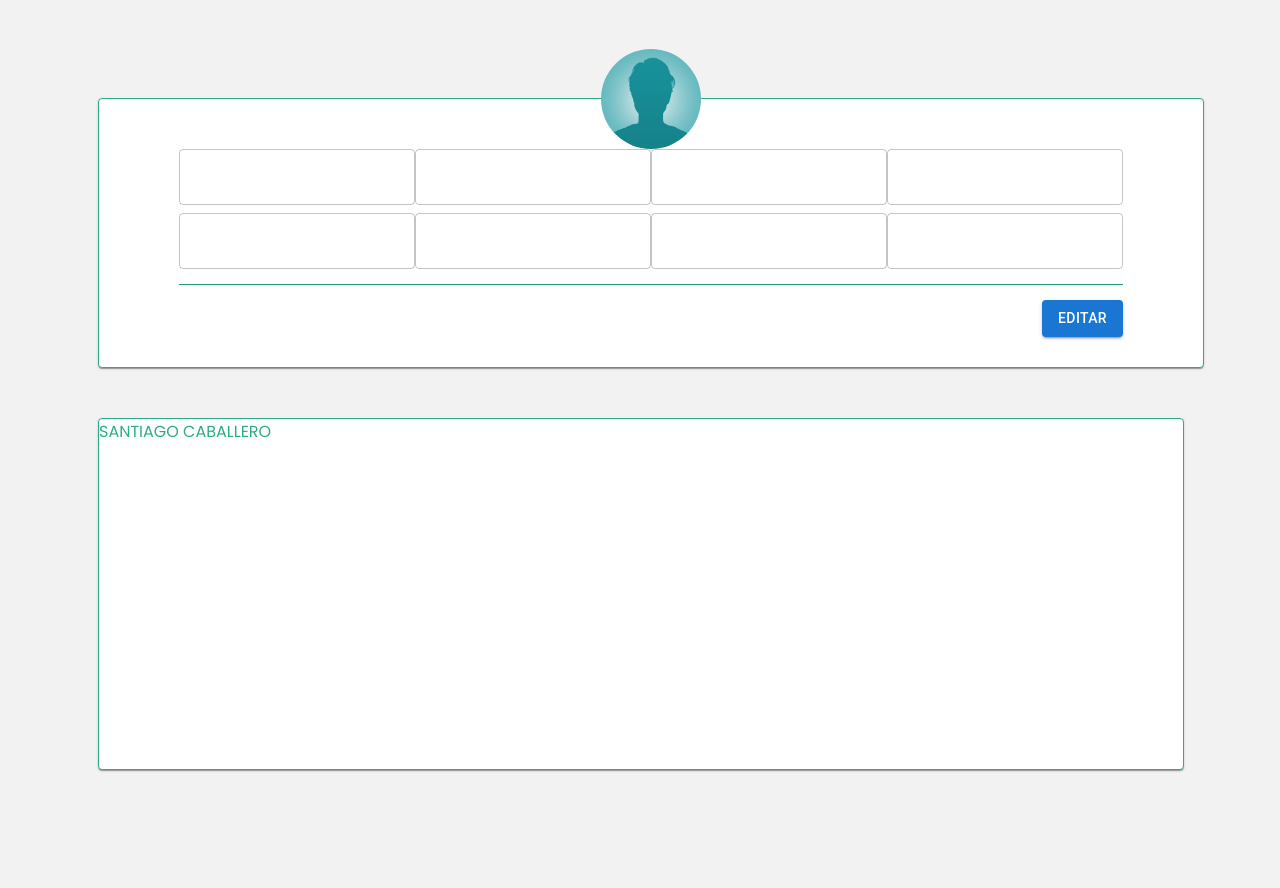
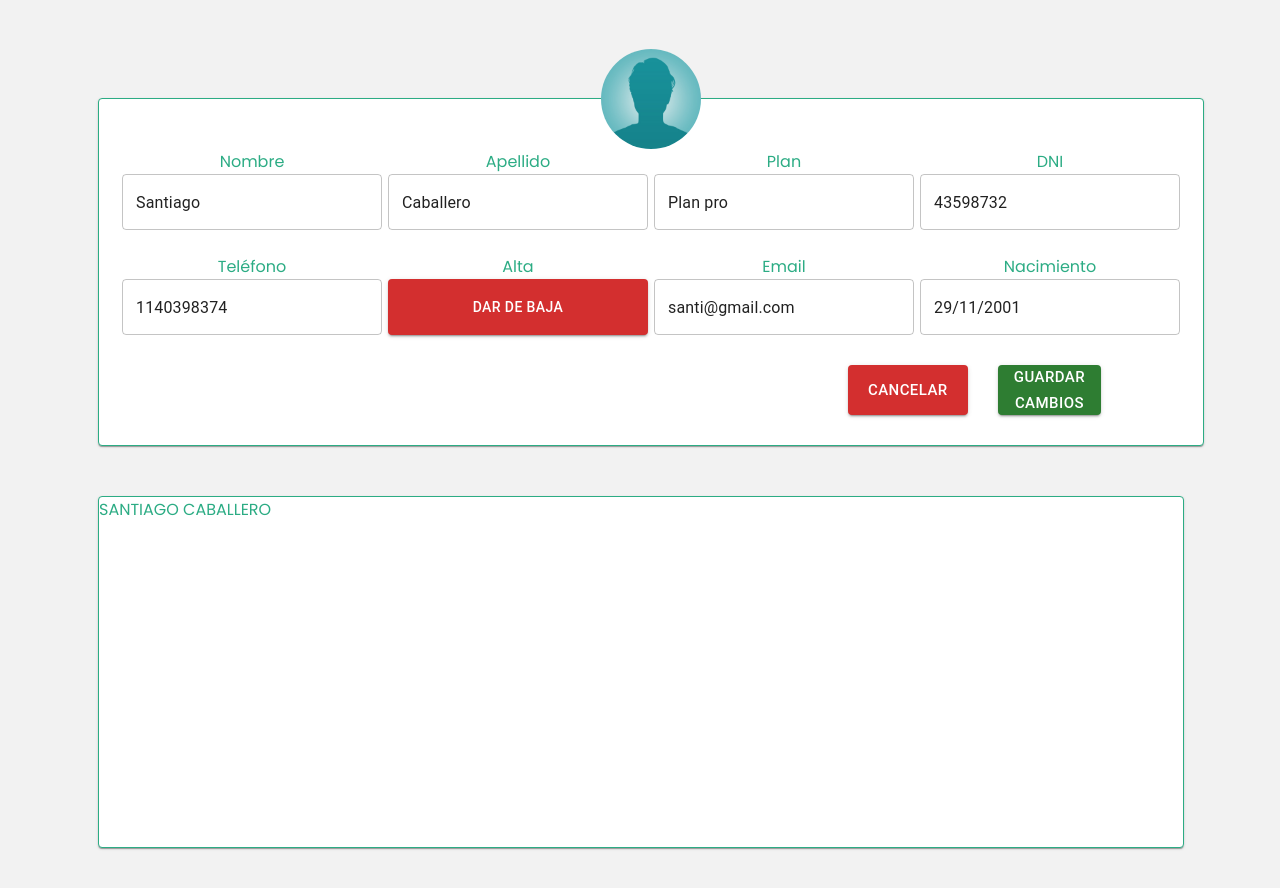
Before and after one commit to SaanCaba/muvinai-test, a React (Vite) app: page / in a window 1280 px wide. Both pictures are taken after a click on the button "EDITAR". Shown: the top 888 px of the page. Built offline with nearby package versions, Linux system fonts and the light colour scheme.

Commit message:
editable form

```diff
--- /dev/null
+++ b/src/components/GridItemForm/index.tsx
@@ -0,0 +1,24 @@
+import { Box, Grid } from "@mui/material";
+import React from "react";
+
+interface Props {
+  children: React.ReactNode;
+}
+
+function GridItem({ children }: Props) {
+  return (
+    <Grid item xs={3}>
+      <Box
+        sx={{
+          display: "flex",
+          alignItems: "center",
+          flexDirection: "column",
+        }}
+      >
+        {children}
+      </Box>
+    </Grid>
+  );
+}
+
+export default GridItem;
--- /dev/null
+++ b/src/components/Helpers/Label/index.tsx
@@ -0,0 +1,11 @@
+import React from "react";
+
+interface Props {
+  name: string;
+}
+
+function Label({ name }: Props) {
+  return <label>{name}</label>;
+}
+
+export default Label;
--- /dev/null
+++ b/src/components/HighButton/index.tsx
@@ -0,0 +1,51 @@
+import { Button } from "@mui/material";
+import React from "react";
+import { PersonalData } from "../../models/personalData";
+
+interface Props {
+  high: boolean;
+  setData: (data: PersonalData) => void;
+  data: PersonalData;
+}
+
+function HighButton({ high, setData, data }: Props) {
+  return high ? (
+    <Button
+      sx={{
+        width: "260px",
+        height: "56px",
+      }}
+      fullWidth
+      color="error"
+      variant="contained"
+      onClick={() =>
+        setData({
+          ...data,
+          high: false,
+        })
+      }
+    >
+      Dar de baja
+    </Button>
+  ) : (
+    <Button
+      sx={{
+        width: "260px",
+        height: "56px",
+      }}
+      fullWidth
+      color="success"
+      variant="contained"
+      onClick={() =>
+        setData({
+          ...data,
+          high: true,
+        })
+      }
+    >
+      Dar de alta
+    </Button>
+  );
+}
+
+export default HighButton;
--- a/src/components/PersonalDataForm/index.tsx
+++ b/src/components/PersonalDataForm/index.tsx
@@ -1,22 +1,158 @@
-import { Box, Grid, TextField } from '@mui/material'
+import { Box, Grid, TextField, MenuItem, Button } from "@mui/material";
+import { PersonalData } from "../../models/personalData";
+import { useMemo, useState } from "react";
+import GridItem from "../GridItemForm";
+import Label from "../Helpers/Label";
+import HighButton from "../HighButton";
 
-function PersonalDataForm() {
-  return (
-    <Box  component="form">
-        <Grid container rowSpacing={1} >
-            {Array.from(Array(8)).map((_, index) => (
-                <Grid item xs={3} key={index} >
-                    <Box sx={{
-                        display:"flex",
-                        justifyContent:"center",
-                }}>
-                        <TextField />
-                    </Box>
-                </Grid>
-            ))}
-        </Grid>
-    </Box>
-  )
+interface Props {
+  data: PersonalData;
+  handleEdit: (e: React.FormEvent, dataForm: PersonalData) => void;
 }
 
-export default PersonalDataForm
+function PersonalDataForm({ data, handleEdit }: Props) {
+  const [dataForm, setDataForm] = useState(data);
+  const handleChange = (
+    e: React.ChangeEvent<HTMLInputElement | HTMLTextAreaElement>,
+    keyValue: string
+  ) => {
+    setDataForm({
+      ...dataForm,
+      [keyValue]: e.target.value,
+    });
+  };
+
+  return (
+    <Box
+      component="form"
+      sx={{
+        display: "grid",
+        gap: "30px",
+      }}
+      onSubmit={(e) => handleEdit(e, dataForm)}
+    >
+      <Grid container rowSpacing={3} columnSpacing={15}>
+        <GridItem>
+          <Label name="Nombre" />
+          <TextField
+            sx={{
+              width: "260px",
+            }}
+            name="firstName"
+            onChange={(e) => handleChange(e, "firstName")}
+            value={dataForm.firstName}
+          />
+        </GridItem>
+        <GridItem>
+          <Label name="Apellido" />
+          <TextField
+            sx={{
+              width: "260px",
+            }}
+            name="lastName"
+            value={dataForm.lastName}
+            onChange={(e) => handleChange(e, "lastName")}
+          />
+        </GridItem>
+        <GridItem>
+          <Label name="Plan" />
+          <TextField
+            sx={{
+              width: "260px",
+            }}
+            name="activePlan"
+            value={dataForm.activePlan}
+            onChange={(e) => handleChange(e, "activePlan")}
+          />
+        </GridItem>
+        <GridItem>
+          <Label name="DNI" />
+          <TextField
+            sx={{
+              width: "260px",
+            }}
+            name="dni"
+            value={dataForm.dni}
+            onChange={(e) => handleChange(e, "dni")}
+          />
+        </GridItem>
+        <GridItem>
+          <Label name="Teléfono" />
+          <TextField
+            sx={{
+              width: "260px",
+            }}
+            name="phoneNumber"
+            value={dataForm.phoneNumber}
+            onChange={(e) => handleChange(e, "phoneNumber")}
+          />
+        </GridItem>
+        <GridItem>
+          <Label name="Alta" />
+          <HighButton
+            data={dataForm}
+            setData={setDataForm}
+            high={dataForm.high}
+          />
+        </GridItem>
+        <GridItem>
+          <Label name="Email" />
+          <TextField
+            sx={{
+              width: "260px",
+            }}
+            name="mail"
+            value={dataForm.mail}
+            onChange={(e) => handleChange(e, "mail")}
+          />
+        </GridItem>
+        <GridItem>
+          <Label name="Nacimiento" />
+          <TextField
+            sx={{
+              width: "260px",
+            }}
+            name="birth"
+            value={dataForm.birth}
+            onChange={(e) => handleChange(e, "birth")}
+          />
+        </GridItem>
+      </Grid>
+      <Box
+        sx={{
+          display: "flex",
+          justifyContent: "end",
+          paddingRight: "22px",
+          gap: "30px",
+        }}
+      >
+        <Button
+          type="submit"
+          sx={{
+            height: "50px",
+            width: "120px",
+            fontSize: "15px",
+          }}
+          variant="contained"
+          color="error"
+        >
+          Cancelar
+        </Button>
+        <Button
+          type="submit"
+          sx={{
+            height: "50px",
+            width: "min-content",
+            fontSize: "15px",
+          }}
+          color="success"
+          variant="contained"
+        >
+          Guardar Cambios
+        </Button>
+      </Box>
+    </Box>
+  );
+}
+
+export default PersonalDataForm;
--- a/src/components/PersonalSection/index.tsx
+++ b/src/components/PersonalSection/index.tsx
@@ -1,82 +1,106 @@
-import { Avatar, Box, Button, Divider, Grid, Paper } from "@mui/material"
-import { colors } from "../../constants"
-import usePersonalData from "../../hooks/usePersonalData"
-import Field from "../Field"
-import defaultAvatar from '../../assets/Default-avatar.jpg'
-import { useState } from "react"
-import PersonalDataForm from "../PersonalDataForm"
+import { Avatar, Box, Button, Divider, Grid, Paper } from "@mui/material";
+import { colors } from "../../constants";
+import usePersonalData from "../../hooks/usePersonalData";
+import Field from "../Field";
+import defaultAvatar from "../../assets/Default-avatar.jpg";
+import { useState } from "react";
+import PersonalDataForm from "../PersonalDataForm";
+import { PersonalData } from "../../models/personalData";
 
 function PersonalSection() {
-    const { personalData } = usePersonalData()
-    const [edit, setEdit] = useState(false)
+  const { personalData, editData } = usePersonalData();
+  const [edit, setEdit] = useState(false);
 
-    const handleEdit = () => {
-        setEdit(true)
-    }
+  const handleEdit = (e: React.FormEvent, dataForm: PersonalData) => {
+    e.preventDefault();
+    editData(dataForm);
+    setEdit(false);
+  };
 
   return (
-   <Paper sx={{
-      width:'100%',
-      background: 'white',
-      color:colors.primary,
-      height:'min-content',
-      minHeight:'200px',
-      border:`1px solid ${colors.primary}`,
-      display:"flex",
-      flexDirection:"column",
-      gap:"20px",
-      padding:"10px"
-    }} component="section">
-        <Box sx={{
-            display:"flex",
-            flexDirection:"column",
-            gap:'15px',
-            paddingTop:"40px",
-            paddingLeft:"70px",
-            paddingRight:"70px",
-            position:"relative"
-        }}>
-            <Box sx={{
-                position:"absolute",
-                top:"-60px",
-                width:'100%',
-                display:"flex",
-                justifyContent:"center",
-                transform: 'translateX(-70px)'
-            }}>
-                <Avatar sx={{ width: 100, height: 100,  }} alt="profile photo" src={!personalData.picture ? defaultAvatar : personalData.picture } />
+    <Paper
+      sx={{
+        width: "100%",
+        background: "white",
+        color: colors.primary,
+        height: "min-content",
+        minHeight: "200px",
+        border: `1px solid ${colors.primary}`,
+        display: "flex",
+        flexDirection: "column",
+        gap: "20px",
+        padding: "10px",
+      }}
+      component="section"
+    >
+      <Box
+        sx={{
+          display: "flex",
+          flexDirection: "column",
+          gap: "15px",
+          paddingTop: "40px",
+          paddingLeft: "70px",
+          paddingRight: "70px",
+          position: "relative",
+        }}
+      >
+        <Box
+          sx={{
+            position: "absolute",
+            top: "-60px",
+            width: "100%",
+            display: "flex",
+            justifyContent: "center",
+            transform: "translateX(-70px)",
+          }}
+        >
+          <Avatar
+            sx={{ width: 100, height: 100 }}
+            alt="profile photo"
+            src={!personalData.picture ? defaultAvatar : personalData.picture}
+          />
         </Box>
-            {edit ? <PersonalDataForm /> : (
+        {edit ? (
+          <PersonalDataForm handleEdit={handleEdit} data={personalData} />
+        ) : (
           <>
-                <Grid container rowSpacing={1} >
+            <Grid container rowSpacing={1}>
               <Field fieldName="Nombre" field={personalData.firstName} />
               <Field fieldName="Apellido" field={personalData.lastName} />
               <Field fieldName="Plan" field={personalData.activePlan} />
               <Field fieldName="DNI" field={personalData.dni} />
             </Grid>
-                <Grid container rowSpacing={1} >
+            <Grid container rowSpacing={1}>
               <Field fieldName="Teléfono" field={personalData.phoneNumber} />
-                    <Field fieldName="Alta" field={personalData.high}/>
+              <Field fieldName="Alta" field={personalData.high} />
               <Field fieldName="Email" field={personalData.mail} />
               <Field fieldName="Nacimiento" field={personalData.birth} />
             </Grid>
           </>
         )}
-
-            <Divider sx={{
-                background:colors.primary
-            }} />
-            <Box sx={{
-                marginLeft:"auto"
-            }}>
-            <Button onClick={() => handleEdit()} variant="contained">Editar</Button>
+        {!edit && (
+          <Box
+            sx={{
+              marginLeft: "auto",
+            }}
+          >
+            <Button
+              sx={{
+                height: "50px",
+                width: "120px",
+                fontSize: "15px",
+              }}
+              onClick={() => setEdit(true)}
+              variant="contained"
+            >
+              Editar
+            </Button>
           </Box>
+        )}
       </Box>
       <Box></Box>
-
-
     </Paper>
-  )
+  );
 }
 
-export default PersonalSection
+export default PersonalSection;
--- a/src/hooks/usePersonalData.tsx
+++ b/src/hooks/usePersonalData.tsx
@@ -1,20 +1,27 @@
-import { useState } from 'react'
-import { PersonalData } from '../models/personalData'
+import { useState } from "react";
+import { PersonalData } from "../models/personalData";
 
 function usePersonalData() {
-    const [personalData, setPersonalData] = useState<PersonalData>({
-        firstName:"Santiago",
-        lastName:"Caballero",
-        activePlan: "Plan pro",
-        dni:'43598732',
-        phoneNumber:"1140398374",
-        high: true,
-        mail:"santi@gmail.com",
-        birth:"29/11/2001",
-        picture:null
-    })
+  const [personalData, setPersonalData] = useState<PersonalData>({
+    firstName: "Santiago",
+    lastName: "Caballero",
+    activePlan: "Plan pro",
+    dni: "43598732",
+    phoneNumber: "1140398374",
+    high: true,
+    mail: "santi@gmail.com",
+    birth: "29/11/2001",
+    picture: null,
+  });
 
-  return {personalData}
+  const editData = (dataForm: PersonalData) => {
+    setPersonalData({
+      ...dataForm,
+      picture: personalData.picture,
+    });
+  };
+
+  return { personalData, editData };
 }
 
-export default usePersonalData
+export default usePersonalData;
```
Also changed, not shown: src/components/Field/index.tsx (+25 -15 lines), .prettierrc.js (deleted). Lines whose indentation alone changed are shown as unchanged.
